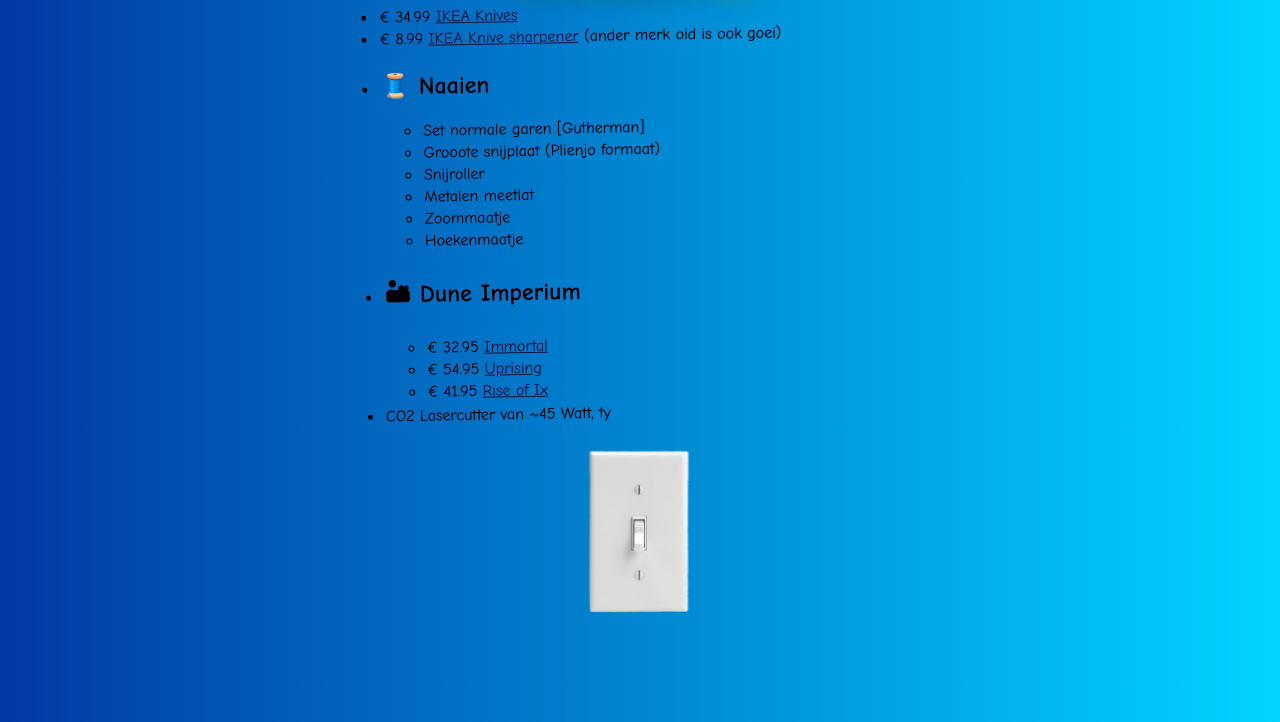
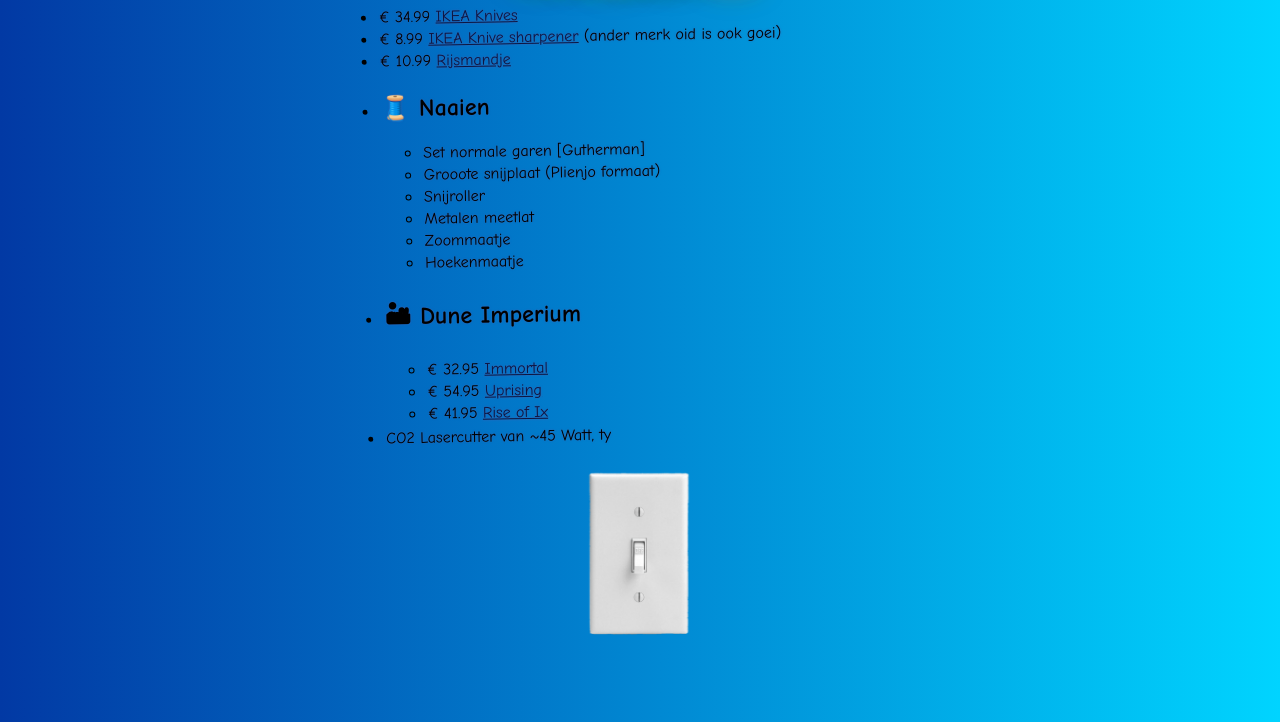
Before and after one commit to Schetsboek/schetsboek.github.com, a plain HTML site: page verjaardag/index.html in a window 1280 px wide. Shown: the part 78-800 px from the top of the page. Drawn offline with Linux system fonts and the light colour scheme.

Commit message:
Update index.html

```diff
--- a/verjaardag/index.html
+++ b/verjaardag/index.html
@@ -16,6 +16,9 @@
 			</li>
 			<li>
 				&euro; 8.99 <a href="https://www.ikea.com/nl/nl/p/flaksa-keramisch-aanzetstaal-zwart-30167003/">IKEA Knive sharpener</a> (ander merk oid is ook goei)
+			</li>
+			<li>
+				&euro; 10.99 <a href="https://www.ikea.com/nl/nl/p/jasning-rijs-broodmand-10480136/">Rijsmandje</a>
 			</li>
 			<li>
 				<h2>&#129525; Naaien</h2>
```
